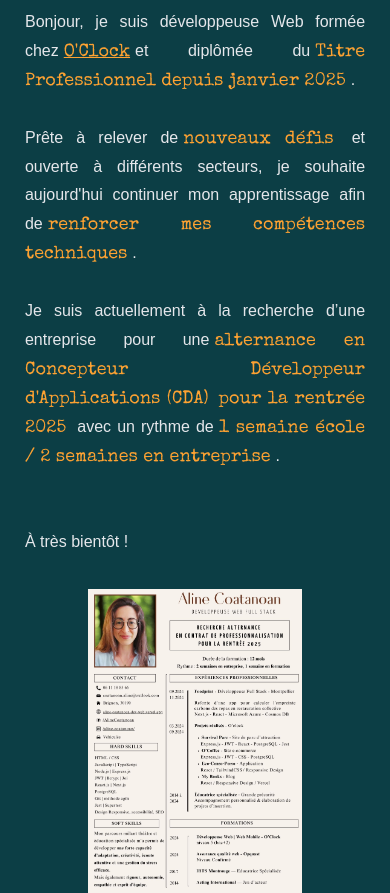
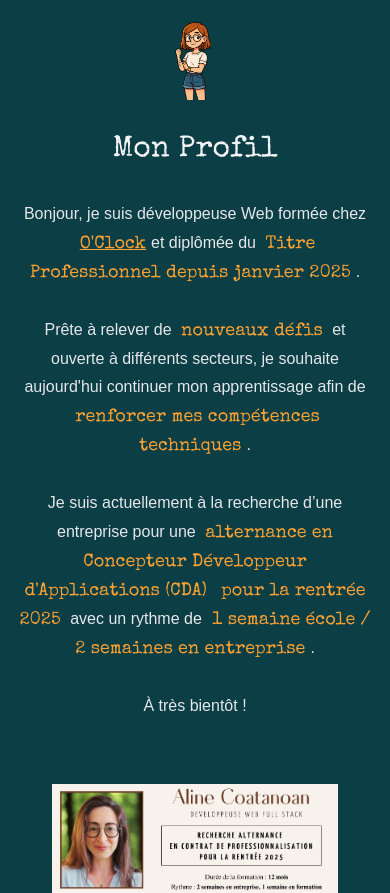
Before and after one commit to AlineCoatanoan/portfolio-V1, a React (Vite) app: page / in a window 390 px wide. Shown: the part 960-1853 px from the top of the page. Built offline with nearby package versions, Linux system fonts and the light colour scheme.

Commit message:
add mascotte-profil

```diff
--- a/src/components/Interet.tsx
+++ b/src/components/Interet.tsx
@@ -155,11 +155,11 @@ const Interet = () => {
     >
 
         {/* Image mascotte en position absolue */}
-  <img
-    src="/assets/mascotte-interet.png"
-    alt="Mascotte Intérêts"
-    className="absolute bottom-4 right-4 w-24 h-24 sm:w-36 sm:h-36 md:w-48 md:h-48 opacity-80 pointer-events-none select-none z-20"
-  />
+    <img
+      src="/assets/mascotte-interet.png"
+      alt="Mascotte Intérêts"
+      className="absolute bottom-4 right-4 w-36 h-36 sm:w-40 sm:h-40 md:w-48 md:h-48 opacity-80 pointer-events-none select-none z-20"
+    />
 
       {/* Image en arrière-plan avec transparence */}
       <div
--- a/src/components/Profil.tsx
+++ b/src/components/Profil.tsx
@@ -2,22 +2,36 @@ import { motion } from "framer-motion";
 import { useState } from "react";
 
 const Profile = () => {
-  const [isZoomed, setIsZoomed] = useState(false);
-  const [isModalOpen, setIsModalOpen] = useState(false);
-
-  const toggleZoom = () => {
-    setIsZoomed(!isZoomed);
-    setIsModalOpen(!isModalOpen);
-  };
+  const [isModalOpenCV, setIsModalOpenCV] = useState(false);
+  const [isModalOpenMascotte, setIsModalOpenMascotte] = useState(false);
 
   return (
     <div>
       {/* Section Profil */}
     <section
       id="profil"
-        className="min-h-screen flex flex-col sm:pt-20 lg:flex-row items-center justify-center bg-[#0C3E45] px-4 sm:px-6 md:px-8"
+      className="min-h-screen flex flex-col lg:flex-row items-center justify-center bg-[#0C3E45] px-4 sm:px-6 md:px-8 pt-10 gap-8"
     >
-        <div className="flex-1 flex flex-col items-center justify-center text-center pt-6">
+      {/* Mascotte à gauche, plus petite */}
+    <motion.div
+      className="flex-shrink-0 flex justify-center lg:justify-start w-full lg:w-1/4 cursor-pointer
+                mt-16 lg:mt-0"  // <== ici on ajoute mt-10 seulement sur mobile, plus d’espace en haut
+      initial={{ opacity: 0, x: -50 }}
+      animate={{ opacity: 1, x: 0 }}
+      transition={{ duration: 1 }}
+      onClick={() => setIsModalOpenMascotte(true)}
+    >
+      <motion.img
+        src="/assets/mascotte-profil.png"
+        alt="Mascotte Profil"
+        className="w-20 sm:w-32 md:w-44 lg:w-full h-auto" // <== w-20 sur mobile, plus petit
+        whileHover={{ scale: 1.05 }}
+      />
+    </motion.div>
+
+
+      {/* Texte au centre, texte et titre centrés */}
+      <div className="flex-1 max-w-3xl flex flex-col items-center text-center">
         <motion.h2
           className="text-3xl sm:text-6xl mb-4 text-gray-100 font-special"
           initial={{ opacity: 0, y: -30 }}
@@ -28,113 +42,117 @@ const Profile = () => {
         </motion.h2>
 
         <motion.p
-            className="text-base sm:text-lg md:text-xl font-light mb-2 mt-4 text-gray-200 max-w-[95%] mx-auto text-justify sm:text-center"
+          className="text-base sm:text-lg md:text-xl font-light mb-2 mt-4 text-gray-200 max-w-full"
           initial={{ opacity: 0, y: 30 }}
           animate={{ opacity: 1, y: 0 }}
           transition={{ duration: 1, delay: 0.5, ease: "easeOut" }}
-            style={{ lineHeight: '1.8' }}
+          style={{ lineHeight: "1.8" }}
         >
-            Bonjour, je suis développeuse Web formée chez
+          {/* Ton texte inchangé ici */}
+          Bonjour, je suis développeuse Web formée chez{" "}
           <a
             href="https://oclock.io/"
             target="_blank"
             rel="noopener noreferrer"
             className="text-[#FDA232] hover:text-[#FDA232] transition-colors text-lg"
             style={{
-                fontFamily: 'Special Elite',
-                color: '#FDA232',
-                textDecoration: 'underline',
-                margin: '0 5px',
+              fontFamily: "Special Elite",
+              color: "#FDA232",
+              textDecoration: "underline",
+              margin: "0 5px",
             }}
           >
             O'Clock
           </a>
-            et diplômée du
+          et diplômée du{" "}
           <span
             className="text-lg"
             style={{
-                fontFamily: 'Special Elite',
-                color: '#FDA232',
-                margin: '0 5px',
+              fontFamily: "Special Elite",
+              color: "#FDA232",
+              margin: "0 5px",
             }}
           >
             Titre Professionnel depuis janvier 2025
-            </span>.
+          </span>
+          .
           <br />
           <br />
-            Prête à relever de
+          Prête à relever de{" "}
           <span
             className="text-lg"
             style={{
-                fontFamily: 'Special Elite',
-                color: '#FDA232',
-                margin: '0 5px',
+              fontFamily: "Special Elite",
+              color: "#FDA232",
+              margin: "0 5px",
             }}
           >
             nouveaux défis
-            </span> et ouverte à différents secteurs, je souhaite aujourd'hui continuer mon apprentissage afin de
+          </span>{" "}
+          et ouverte à différents secteurs, je souhaite aujourd'hui continuer mon
+          apprentissage afin de{" "}
           <span
             className="text-lg"
             style={{
-                fontFamily: 'Special Elite',
-                color: '#FDA232',
-                margin: '0 5px',
+              fontFamily: "Special Elite",
+              color: "#FDA232",
+              margin: "0 5px",
             }}
           >
             renforcer mes compétences techniques
-            </span>.
+          </span>
+          .
           <br />
           <br />
-            Je suis actuellement à la recherche d’une entreprise pour une
+          Je suis actuellement à la recherche d’une entreprise pour une{" "}
           <span
             className="text-lg"
             style={{
-                fontFamily: 'Special Elite',
-                color: '#FDA232',
-                margin: '0 5px',
+              fontFamily: "Special Elite",
+              color: "#FDA232",
+              margin: "0 5px",
             }}
           >
             alternance en Concepteur Développeur d'Applications (CDA)
-            </span>
-
+          </span>{" "}
           <span
             className="text-lg"
             style={{
-                fontFamily: 'Special Elite',
-                color: '#FDA232',
-                margin: '0 5px',
+              fontFamily: "Special Elite",
+              color: "#FDA232",
+              margin: "0 5px",
             }}
           >
             pour la rentrée 2025
-            </span> avec un rythme de
-
+          </span>{" "}
+          avec un rythme de
           <span
             className="text-lg"
             style={{
-                fontFamily: 'Special Elite',
-                color: '#FDA232',
-                margin: '0 5px',
+              fontFamily: "Special Elite",
+              color: "#FDA232",
+              margin: "0 5px",
             }}
           >
+            {" "}
             1 semaine école / 2 semaines en entreprise
-            </span>.
+          </span>
+          .
           <br />
-            <br />
-
           <br />
           À très bientôt !
         </motion.p>
       </div>
 
-        {/* Image CV avec effet de zoom */}
+      {/* Image CV à droite, agrandie */}
       <div
-          className="flex-1 overflow-auto flex items-center justify-center flex-col relative cursor-zoom-in mt-6 lg:mt-0"
-          onClick={toggleZoom}
+        className="flex-shrink-0 flex flex-col items-center justify-center w-full lg:w-1/4 cursor-zoom-in mt-6 lg:mt-0"
+        onClick={() => setIsModalOpenCV(true)}
       >
         <motion.img
           src="/assets/cv.jpg"
           alt="Mon CV"
-            className="max-w-[60%] sm:max-w-[50%] md:max-w-[40%] h-auto mb-4 pt-22 transition-transform duration-300"
+          className="max-w-[80%] sm:max-w-[70%] md:max-w-[60%] h-auto mb-4 pt-22 transition-transform duration-300"
           initial={{ opacity: 0 }}
           animate={{ opacity: 1 }}
           transition={{ duration: 0.5 }}
@@ -145,20 +163,43 @@ const Profile = () => {
           href="/assets/cv.pdf"
           download
           className="mt-2 pb-8 text-[#ffad3f] underline hover:text-[#FDA232] transition-colors"
+          onClick={(e) => e.stopPropagation()}
         >
           Télécharger le CV
         </a>
       </div>
     </section>
 
-      {/* Modal pour l'image agrandie */}
-      {isModalOpen && (
+      {/* Modal mascotte */}
+      {isModalOpenMascotte && (
         <motion.div
           className="fixed inset-0 bg-black bg-opacity-70 flex items-center justify-center z-50"
           initial={{ opacity: 0 }}
           animate={{ opacity: 1 }}
           transition={{ duration: 0.5 }}
-          onClick={toggleZoom}
+          onClick={() => setIsModalOpenMascotte(false)}
+          style={{ cursor: "pointer" }}
+        >
+          <motion.img
+            src="/assets/mascotte-profil.png"
+            alt="Mascotte Profil Agrandie"
+            className="max-w-full max-h-full object-contain"
+            initial={{ scale: 0 }}
+            animate={{ scale: 1 }}
+            transition={{ duration: 0.3 }}
+          />
+        </motion.div>
+      )}
+
+      {/* Modal CV */}
+      {isModalOpenCV && (
+        <motion.div
+          className="fixed inset-0 bg-black bg-opacity-70 flex items-center justify-center z-50"
+          initial={{ opacity: 0 }}
+          animate={{ opacity: 1 }}
+          transition={{ duration: 0.5 }}
+          onClick={() => setIsModalOpenCV(false)}
+          style={{ cursor: "pointer" }}
         >
           <motion.img
             src="/assets/cv.jpg"
```
Also changed, not shown: public/assets/mascotte-profil.png (added). Lines whose indentation alone changed are shown as unchanged.
